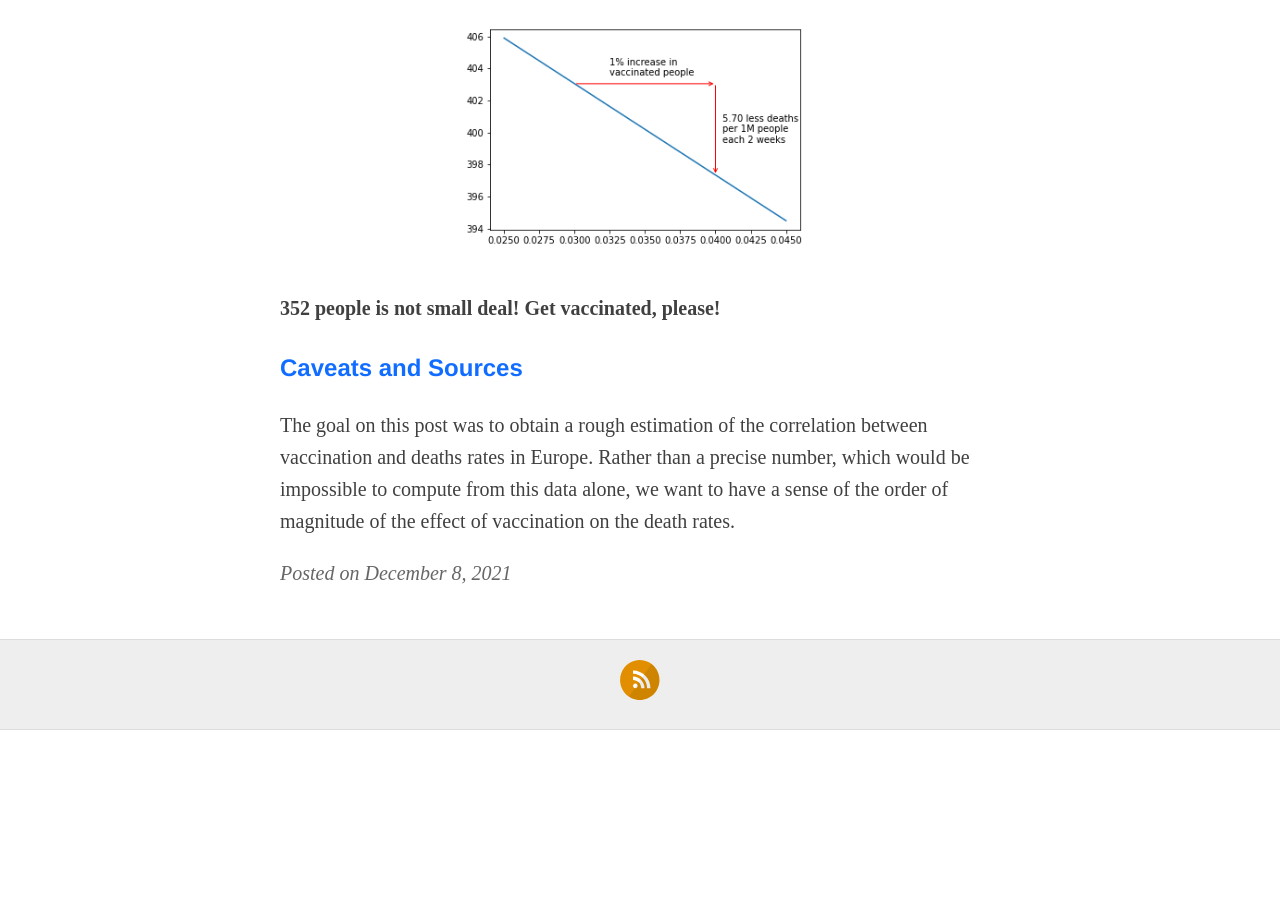
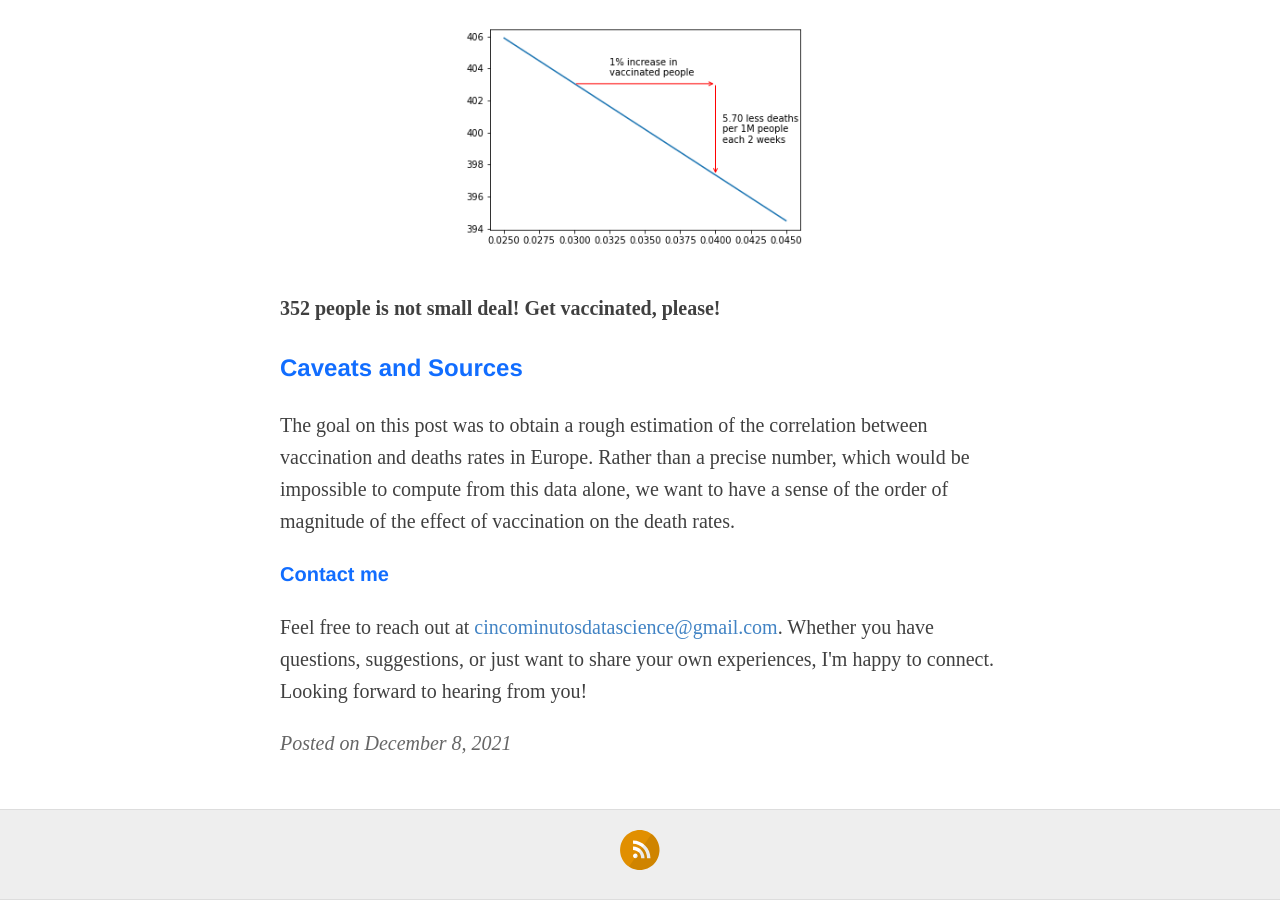
Before and after one commit to jaclx5/5-min-ds, a Jekyll site: the page built from _posts/2021-12-08-covid_vaccination.md, in a window 1280 px wide and 900 px high, scrolled down 2381 px. Built offline with Jekyll 4.4.1, drawn with Linux system fonts in a browser that asks for light colours; comment, search, counter and statistics services are not loaded; before the commit the page ends 3111 px from its top, so only the background shows below that; some of the changed lines change nothing that is shown.

Commit message:
Overall clean up.

```diff
--- a/_config.yml
+++ b/_config.yml
@@ -34,10 +34,10 @@ footer-links:
 
 # Enter your Disqus shortname (not your username) to enable commenting on posts
 # You can find your shortname on the Settings page of your Disqus account
-disqus: 5-min-ds
+#disqus: 5-min-ds
 
 # Enter your Google Analytics web tracking code (e.g. UA-2110908-2) to activate tracking
-google_analytics: G-9SFGL64HX7
+#google_analytics: G-9SFGL64HX7
 
 # Your website URL (e.g. http://barryclark.github.io or http://www.barryclark.co)
 # Used for Sitemap.xml and your RSS feed
--- a/_includes/analytics.html
+++ /dev/null
@@ -1,16 +0,0 @@
-{% if site.google_analytics %}
-<!-- Global site tag (gtag.js) - Google Analytics -->
-<script async src="https://www.googletagmanager.com/gtag/js?id={{ site.google_analytics }}"></script>
-<script>
-  window.dataLayer = window.dataLayer || [];
-  function gtag(){dataLayer.push(arguments);}
-  gtag('js', new Date());
-
-  gtag('config', '{{ site.google_analytics }}');
-  gtag('config', 'GA_MEASUREMENT_ID', {
-    'page_title' : '{{ page.title | replace: "'", "\\'" }}',
-    'page_path': '{{ site.baseurl }}{{ page.url }}'
-});
-</script>
-<!-- End Google Analytics -->
-{% endif %}
--- a/_includes/disqus.html
+++ /dev/null
@@ -1,17 +0,0 @@
-{% if site.disqus %}
-<div class="comments">
-	<div id="disqus_thread"></div>
-	<script type="text/javascript">
-
-	    var disqus_shortname = '{{ site.disqus }}';
-
-	    (function() {
-	        var dsq = document.createElement('script'); dsq.type = 'text/javascript'; dsq.async = true;
-	        dsq.src = '//' + disqus_shortname + '.disqus.com/embed.js';
-	        (document.getElementsByTagName('head')[0] || document.getElementsByTagName('body')[0]).appendChild(dsq);
-	    })();
-
-	</script>
-	<noscript>Please enable JavaScript to view the <a href="http://disqus.com/?ref_noscript">comments powered by Disqus.</a></noscript>
-</div>
-{% endif %}
--- a/_layouts/default.html
+++ b/_layouts/default.html
@@ -46,7 +46,5 @@
         </footer>
       </div>
     </div>
-
-    {% include analytics.html %}
   </body>
 </html>
--- a/_layouts/post.html
+++ b/_layouts/post.html
@@ -7,11 +7,18 @@ layout: default
 
   <div class="entry">
     {{ content }}
+
+    <h3 id="contact-me">Contact me</h3>
+    <p>
+      Feel free to reach out at <a href="mailto:cincominutosdatascience@gmail.com">cincominutosdatascience@gmail.com</a>. Whether you have questions, suggestions, or just want to share your own experiences, I'm happy to connect.<br/>
+      Looking forward to hearing from you!
+    </p>
   </div>
+
+
 
   <div class="date">
     Posted on {{ page.date | date: "%B %e, %Y" }}
   </div>
 
-  {% include disqus.html %}
 </article>
```
